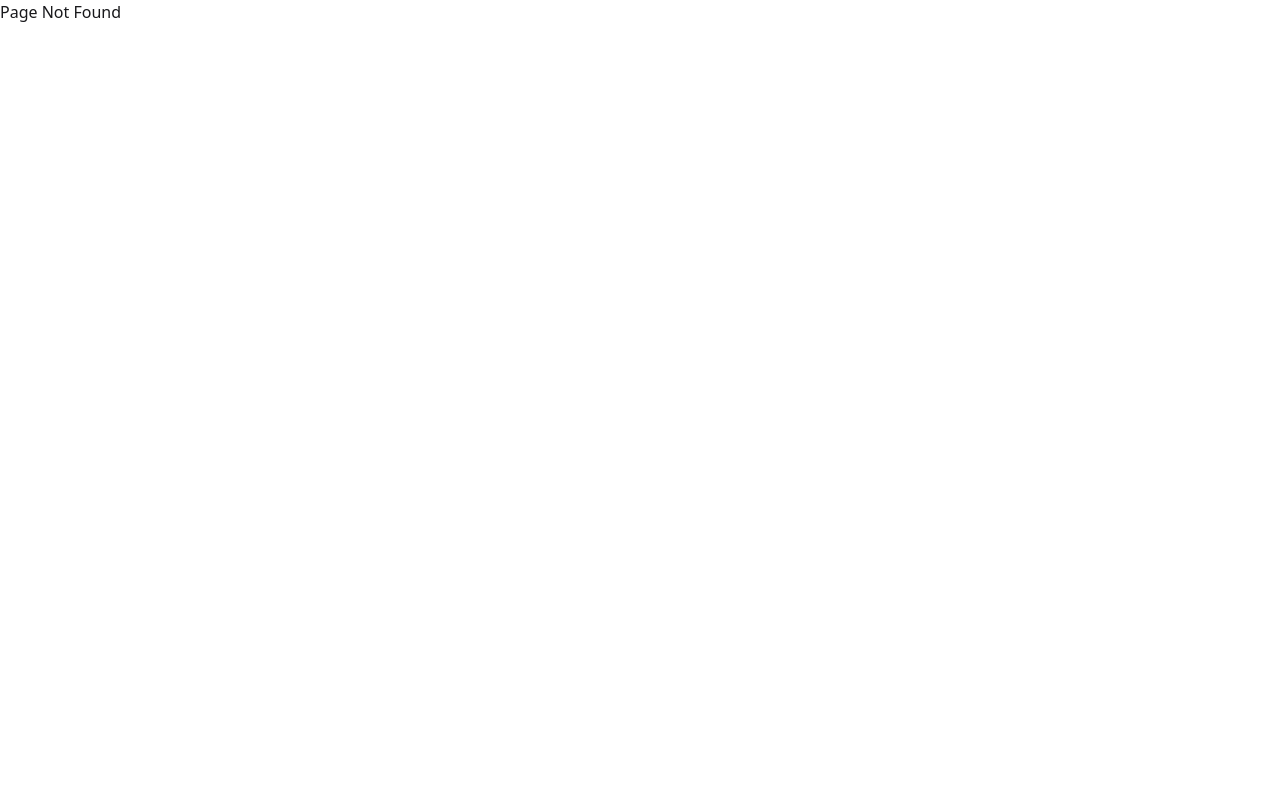
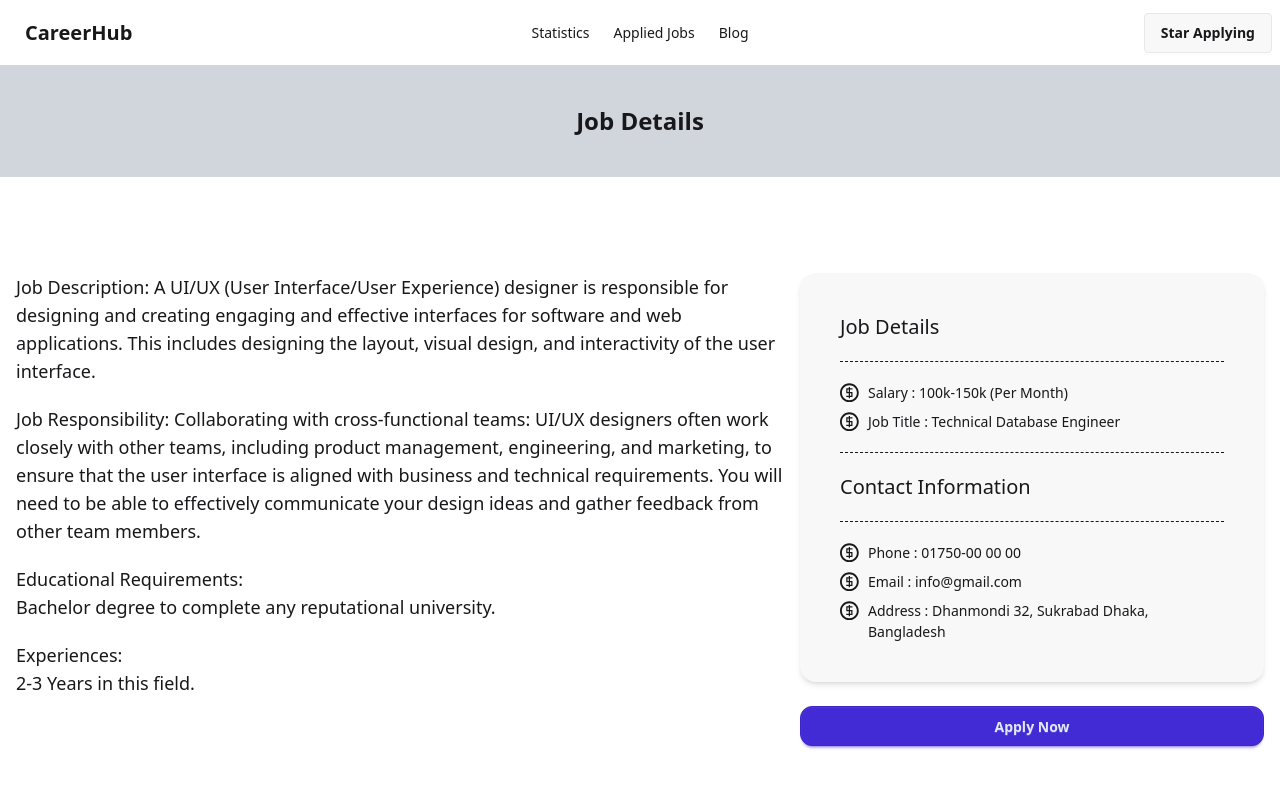
Before and after one commit to amirsayeed/Career-Hub, a React (Vite) app: page /jobs/1 in a window 1280 px wide. Before the commit this address had no page. Shown: the top 800 px of the page. Built offline with nearby package versions, Linux system fonts and the light colour scheme.

Commit message:
books detail dynamica route set and displayed book details of that particular book

```diff
--- /dev/null
+++ b/src/Components/AppliedJobs/AppliedJobs.jsx
@@ -0,0 +1,11 @@
+import React from 'react';
+
+const AppliedJobs = () => {
+    return (
+        <div>
+            Applied Jobs page
+        </div>
+    );
+};
+
+export default AppliedJobs;
--- /dev/null
+++ b/src/Components/Blog/Blog.jsx
@@ -0,0 +1,11 @@
+import React from 'react';
+
+const Blog = () => {
+    return (
+        <div>
+          Blog page
+        </div>
+    );
+};
+
+export default Blog;
--- a/src/Components/Job/Job.jsx
+++ b/src/Components/Job/Job.jsx
@@ -1,33 +1,12 @@
 import React from 'react';
 import { TfiLocationPin } from "react-icons/tfi";
 import { ImCoinDollar } from "react-icons/im";
+import { Link } from 'react-router';
 const Job = ({job}) => {
 
-    const {logo,job_title,company_name,remote_or_onsite,location,job_type,salary} = job;
+    const {id,logo,job_title,company_name,remote_or_onsite,location,job_type,salary} = job;
     return (
-        // <div className="card bg-base-100 card-lg shadow-md items-start p-4">
-        //     <figure>
-        //         <img
-        //         src={logo}
-        //         alt="Shoes" />
-        //     </figure>
-        //     <div className="space-y-3">
-        //         <h2 className="card-title">{job_title}</h2>
-        //         <p>{company_name}</p>
-        //         <div className='flex gap-4'>
-        //             <button className='btn'>{remote_or_onsite}</button>
-        //             <button className='btn'>{job_type}</button>
-        //         </div>
-        //         <div className='flex justify-between'>
-        //             <p>Location: {location}</p>
-        //             <p>Salary: {salary}</p>
-        //         </div>
-        //         <div className="card-actions justify-start">
-        //         <button className="btn btn-primary">Buy Now</button>
-        //         </div>
-        //     </div>
-        // </div>
-        <div className="card bg-base-100 card-xs h-96 items-start justify-center shadow-sm px-4 py-8">
+        <div className="card bg-base-100 card-xs h-96 items-center justify-center shadow-md px-4 py-8">
             <figure>
                  <img
                 src={logo}
@@ -45,7 +24,11 @@ const Job = ({job}) => {
                 <div className='flex'><span><ImCoinDollar size={20}/></span> <span>{salary}</span></div>
             </div>
             <div className="card-actions">
-            <button className="btn btn-primary">View Details</button>
+
+            <Link to={`/jobs/${id}`}>
+                <button className="btn btn-primary">View Details</button>
+            </Link>
+
             </div>
         </div>
         </div>
--- a/src/Components/JobCategory/JobCategory.jsx
+++ b/src/Components/JobCategory/JobCategory.jsx
@@ -4,7 +4,7 @@ import CategoryCard from '../CategoryCard/CategoryCard';
 
 const JobCategory = () => {
     const cateogories = useLoaderData();
-    console.log(cateogories)
+    // console.log(cateogories)
     return (
         <div className='text-center my-20 space-y-3'>
             <h2 className='text-3xl font-semibold'>Job Category List</h2>
--- /dev/null
+++ b/src/Components/JobDetails/JobDetails.jsx
@@ -0,0 +1,76 @@
+import React from 'react';
+import { useLoaderData, useParams } from 'react-router';
+import { ImCoinDollar } from "react-icons/im";
+import './JobDetails.css'
+
+
+const JobDetails = () => {
+    const allJobs = useLoaderData()
+    const {jobId} = useParams()
+    // console.log(jobId,allJobs);
+    const id = parseInt(jobId)
+    const jobData = allJobs.find(job=> job.id === id);
+    const {job_title,contact_information,salary,job_description,job_responsibility,educational_requirements,experiences} = jobData || {}
+    return (
+        <div>
+            <div className='p-10 bg-gray-300' >
+                <h2 className="text-2xl font-semibold text-center">Job Details</h2>
+            </div>
+            <div className='my-20'>
+                    <div className="hero">
+                        <div className="hero-content flex-col lg:flex-row items-start justify-center">
+                            <div className="text-justify lg:text-left max-w-3xl space-y-5">
+                            <p className="text-lg"><span className='font-medium'>Job Description:</span>{job_description}</p>
+                            <p className="text-lg">
+                                <span className='font-medium'>Job Responsibility:</span> {job_responsibility}
+                            </p>
+                            <p className='text-lg'><span className='font-medium'>Educational Requirements:</span><br/>
+                                {educational_requirements}</p>
+                            <p className='text-lg'> <span className='font-medium'>Experiences:</span><br/>
+                                {experiences}
+                            </p>
+                            </div>
+                            <div>
+                                <div className="card bg-base-200 shadow-md rounded-2xl p-4">
+                                <div className="card-body">
+                                    <span className="text-xl font-medium">Job Details</span>
+                                    <div className='border-t border-dashed my-3'></div>
+                                    <p className='flex gap-2'>
+                                        <span><ImCoinDollar size={20}/></span>
+                                        <span><span className='font-medium'>Salary :</span> {salary} (Per Month)</span>
+                                    </p>
+                                    <p className='flex gap-2'>
+                                        <span><ImCoinDollar size={20}/></span>
+                                        <span><span className='font-medium'>Job Title :</span> {job_title}</span>
+                                    </p>
+                                    <div className='border-t border-dashed my-3'></div>
+                                    <h2 className="text-xl font-medium">Contact Information</h2>
+                                    <div className='border-t border-dashed my-3'></div>
+                                    <div className="flex flex-col gap-2">
+                                        <p className='flex gap-2'>
+                                            <span><ImCoinDollar size={20}/></span>
+                                            <span><span className='font-medium'>Phone :</span> {contact_information.phone}</span>
+                                        </p>
+                                        <p className='flex gap-2'>
+                                            <span><ImCoinDollar size={20}/></span>
+                                            <span><span className='font-medium'>Email :</span> {contact_information.email}</span>
+                                        </p>
+                                        <p className='flex gap-2'>
+                                            <span><ImCoinDollar size={20}/></span>
+                                            <span><span className='font-medium'>Address :</span> {contact_information.address}</span>
+                                        </p>
+                                    </div>
+                                </div>
+                                </div>
+                                <div className="pt-6">
+                                    <button className="btn btn-primary btn-block rounded-xl">Apply Now</button>
+                                </div>
+                            </div>
+                        </div>
+                    </div>
+                </div>
+        </div>
+    );
+};
+
+export default JobDetails;
--- a/src/Components/Jobs/Jobs.jsx
+++ b/src/Components/Jobs/Jobs.jsx
@@ -7,10 +7,13 @@ const Jobs = ({jobsPromise}) => {
         <div className='my-20 text-center'>
             <h2 className='text-3xl font-semibold'>Featured Jobs</h2>
             <p>Explore thousands of job opportunities with all the information you need. Its your future</p>
-            <div className='mt-10 grid grid-cols-1 md:grid-cols-2 gap-4'>
+            <div className='mt-10 grid grid-cols-1 md:grid-cols-2 gap-8'>
                 {
                    jobsData.map(job=><Job key={job.id} job={job}/>)
                 }
+            </div>
+            <div className='text-left mt-5'>
+            <button className='btn'>Show All</button>
             </div>
         </div>
     );
--- a/src/Components/Navbar/Navbar.jsx
+++ b/src/Components/Navbar/Navbar.jsx
@@ -1,12 +1,13 @@
 import React from 'react';
+import { Link, NavLink } from 'react-router';
 
 const Navbar = () => {
     const links = <>
-                   <li><a>Statistics</a></li>
+                   <li><NavLink to='/'>Statistics</NavLink></li>
                     <li>
-                    <a>Applied Jobs</a>
+                    <NavLink to='/appliedJobs'>Applied Jobs</NavLink>
                     </li>
-                    <li><a>Blog</a></li>
+                    <li><NavLink to='/blog'>Blog</NavLink></li>
                   </>
     return (
         <div className="navbar bg-base-100">
--- a/src/Components/Root/Root.jsx
+++ b/src/Components/Root/Root.jsx
@@ -5,9 +5,9 @@ import Footer from '../Footer/Footer';
 
 const Root = () => {
     return (
-        <div className='max-w-7xl mx-auto'>
+        <div>
             <Navbar/>
-            <div className='min-h-[calc(100vh-285px)]'>
+            <div className='max-w-7xl mx-auto min-h-[calc(100vh-285px)]'>
                 <Outlet/>
             </div>
             <Footer/>
--- a/src/Routes/Routes.jsx
+++ b/src/Routes/Routes.jsx
@@ -5,6 +5,9 @@ import {
 import Root from '../Components/Root/Root';
 import ErrorPage from '../Components/ErrorPage/ErrorPage';
 import Home from '../Components/Home/Home';
+import JobDetails from '../Components/JobDetails/JobDetails';
+import AppliedJobs from '../Components/AppliedJobs/AppliedJobs';
+import Blog from '../Components/Blog/Blog';
 
 export const router = createBrowserRouter([
   {
@@ -14,8 +17,22 @@ export const router = createBrowserRouter([
     children:[
       {
         index: true,
+        path: '/',
         Component: Home,
-        loader: ()=> fetch('categories.json')
+        loader: ()=> fetch('../categories.json')
+      },
+      {
+        path: '/jobs/:jobId',
+        loader: ()=> fetch('../jobs.json'),
+        Component: JobDetails
+      },
+      {
+        path: '/appliedJobs',
+        Component: AppliedJobs
+      },
+      {
+        path: '/blog',
+        Component: Blog
       }
     ]
   },
```
Also changed, not shown: src/Components/JobDetails/JobDetails.css (added).
